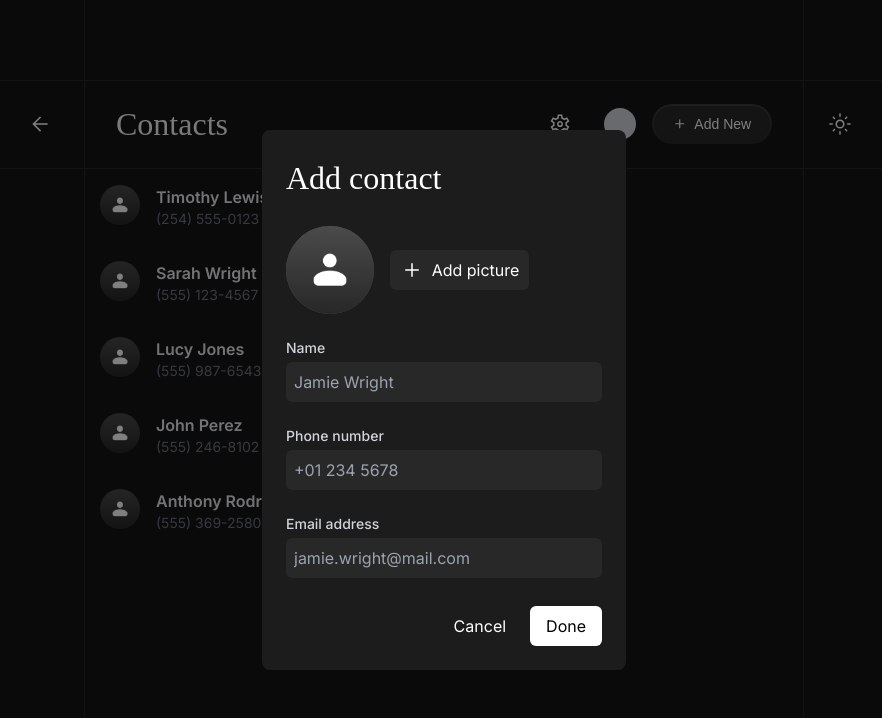
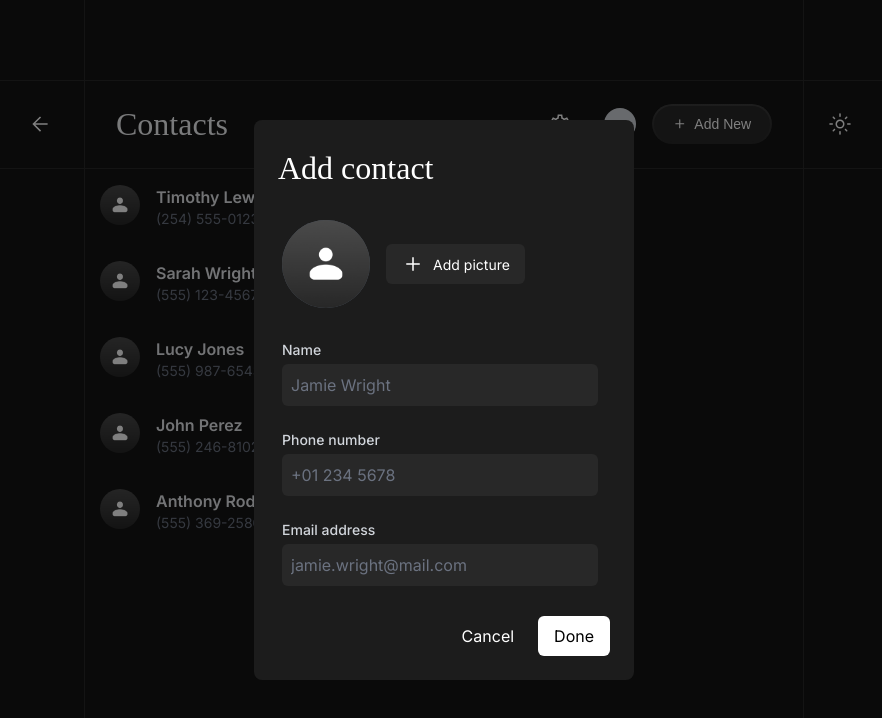
Before and after one commit to Jarsunkaev/contact_listing, a Next.js app: page / in a window 1280 px wide. Both pictures are taken after a click on the button "Add New". Shown: the top 718 px of the page, without its empty margins (196-1078 px from the left). Built offline with nearby package versions, Linux system fonts and the light colour scheme.

Commit message:
addContact modal finishing touches

```diff
--- a/components/AddContactModal.tsx
+++ b/components/AddContactModal.tsx
@@ -27,14 +27,22 @@ const AddContactModal = ({ isOpen, onClose, onAdd }: { isOpen: boolean; onClose:
     setPreviewUrl(null);
   };
 
+  const getInputStyle = (value: string) => `
+    w-[316px] text-white p-2 rounded-md
+    focus:outline-none focus:ring-1 focus:ring-[#4a4a4a]
+    placeholder-gray-500
+    transition-colors duration-200
+    ${value ? 'bg-[#414141] border border-[#4a4a4a]' : 'bg-[#282828] border border-transparent'}
+  `;
+
   if (!isOpen) return null;
 
   return (
     <div className="fixed inset-0 bg-black bg-opacity-50 flex items-center justify-center z-50 p-4">
-      <div className="bg-[#1C1C1C] text-white rounded-lg w-[364px] h-[540px] p-6 flex flex-col">
+      <div className="bg-[#1C1C1C] text-white rounded-lg w-[380px] h-[560px] p-6 flex flex-col">
         <h2 className="text-[32px] font-glysa mb-6">Add contact</h2>
-        <form onSubmit={handleSubmit} className="space-y-6 flex-grow overflow-y-auto">
-          <div className="flex items-center space-x-4">
+        <form onSubmit={handleSubmit} className="space-y-6 flex-grow overflow-y-auto w-full flex flex-col p-1">
+          <div className="flex items-center space-x-4 mb-2">
             <div className="w-[88px] h-[88px] bg-gray-600 rounded-full overflow-hidden flex-shrink-0 relative">
               <Image
                 src={previewUrl || "/profile.png"}
@@ -44,15 +52,25 @@ const AddContactModal = ({ isOpen, onClose, onAdd }: { isOpen: boolean; onClose:
               />
             </div>
             <div className="flex space-x-2">
-              {!previewUrl ? (
               <label
                 htmlFor="image-upload"
-                  className="w-[139px] h-[40px] bg-[#282828] text-white rounded-md hover:bg-[#353535] transition-colors flex items-center justify-center cursor-pointer"
+                className="w-[139px] h-[40px] bg-[#282828] text-white rounded-md hover:bg-[#353535] transition-colors flex items-center justify-center cursor-pointer text-[14px]"
               >
+                {!previewUrl ? (
+                  <>
                     <svg xmlns="http://www.w3.org/2000/svg" width="24" height="24" viewBox="0 0 24 24" fill="none" className="mr-2">
                       <path d="M11.25 18.75V12.75H5.25V11.25H11.25V5.25H12.75V11.25H18.75V12.75H12.75V18.75H11.25Z" fill="white"/>
                     </svg>
                     Add picture
+                  </>
+                ) : (
+                  <>
+                    <svg xmlns="http://www.w3.org/2000/svg" width="24" height="24" viewBox="0 0 24 24" fill="none" className="mr-2">
+                      <path d="M15.65 5.0001L11.975 8.6501L10.925 7.6001L12.775 5.7501H12C10.2667 5.7501 8.79167 6.36243 7.575 7.5871C6.35833 8.81243 5.75 10.3001 5.75 12.0501C5.75 12.4668 5.796 12.8791 5.888 13.2871C5.97933 13.6958 6.11667 14.1001 6.3 14.5001L5.175 15.6251C4.875 15.0584 4.646 14.4751 4.488 13.8751C4.32933 13.2751 4.25 12.6668 4.25 12.0501C4.25 9.88343 5.00433 8.04176 6.513 6.5251C8.021 5.00843 9.85 4.2501 12 4.2501H12.775L10.925 2.4001L11.975 1.3501L15.65 5.0001ZM8.35 19.0001L12.025 15.3501L13.075 16.4001L11.225 18.2501H12C13.7333 18.2501 15.2083 17.6378 16.425 16.4131C17.6417 15.1878 18.25 13.7001 18.25 11.9501C18.25 11.5334 18.2043 11.1208 18.113 10.7121C18.021 10.3041 17.8833 9.9001 17.7 9.5001L18.825 8.3751C19.125 8.94176 19.3543 9.5251 19.513 10.1251C19.671 10.7251 19.75 11.3334 19.75 11.9501C19.75 14.1168 18.996 15.9584 17.488 17.4751C15.9793 18.9918 14.15 19.7501 12 19.7501H11.225L13.075 21.6001L12.025 22.6501L8.35 19.0001Z" fill="white"/>
+                    </svg>
+                    Change picture
+                  </>
+                )}
                 <input
                   id="image-upload"
                   type="file"
@@ -61,24 +79,7 @@ const AddContactModal = ({ isOpen, onClose, onAdd }: { isOpen: boolean; onClose:
                   className="hidden"
                 />
               </label>
-              ) : (
-                <>
-                  <label
-                    htmlFor="image-upload"
-                    className="w-[164px] h-[40px] bg-[#282828] text-white rounded-md hover:bg-[#353535] transition-colors flex items-center justify-center cursor-pointer text-[14px]"
-                  >
-                    <svg xmlns="http://www.w3.org/2000/svg" width="24" height="24" viewBox="0 0 24 24" fill="none" className="mr-2">
-                      <path d="M15.65 5.0001L11.975 8.6501L10.925 7.6001L12.775 5.7501H12C10.2667 5.7501 8.79167 6.36243 7.575 7.5871C6.35833 8.81243 5.75 10.3001 5.75 12.0501C5.75 12.4668 5.796 12.8791 5.888 13.2871C5.97933 13.6958 6.11667 14.1001 6.3 14.5001L5.175 15.6251C4.875 15.0584 4.646 14.4751 4.488 13.8751C4.32933 13.2751 4.25 12.6668 4.25 12.0501C4.25 9.88343 5.00433 8.04176 6.513 6.5251C8.021 5.00843 9.85 4.2501 12 4.2501H12.775L10.925 2.4001L11.975 1.3501L15.65 5.0001ZM8.35 19.0001L12.025 15.3501L13.075 16.4001L11.225 18.2501H12C13.7333 18.2501 15.2083 17.6378 16.425 16.4131C17.6417 15.1878 18.25 13.7001 18.25 11.9501C18.25 11.5334 18.2043 11.1208 18.113 10.7121C18.021 10.3041 17.8833 9.9001 17.7 9.5001L18.825 8.3751C19.125 8.94176 19.3543 9.5251 19.513 10.1251C19.671 10.7251 19.75 11.3334 19.75 11.9501C19.75 14.1168 18.996 15.9584 17.488 17.4751C15.9793 18.9918 14.15 19.7501 12 19.7501H11.225L13.075 21.6001L12.025 22.6501L8.35 19.0001Z" fill="white"/>
-                    </svg>
-                    Change picture
-                    <input
-                      id="image-upload"
-                      type="file"
-                      accept="image/*"
-                      onChange={handleImageChange}
-                      className="hidden"
-                    />
-                  </label>
+              {previewUrl && (
                 <button
                   type="button"
                   onClick={handleDeleteImage}
@@ -88,11 +89,10 @@ const AddContactModal = ({ isOpen, onClose, onAdd }: { isOpen: boolean; onClose:
                     <path d="M3.3 16H10.7C10.7667 16 10.8333 15.9667 10.9 15.9C10.9667 15.8334 11 15.7667 11 15.7V6.00005H3V15.7C3 15.7667 3.03333 15.8334 3.1 15.9C3.16667 15.9667 3.23333 16 3.3 16ZM0.625 3.30005V1.80005H3.6L4.6 0.800049H9.4L10.4 1.80005H13.375V3.30005H0.625ZM3.3 17.5C2.8 17.5 2.375 17.3251 2.025 16.975C1.675 16.625 1.5 16.2 1.5 15.7V4.50005H12.5V15.7C12.5 16.2 12.325 16.625 11.975 16.975C11.625 17.3251 11.2 17.5 10.7 17.5H3.3ZM3 16H11C11 16 10.9667 16 10.9 16C10.8333 16 10.7667 16 10.7 16H3.3C3.23333 16 3.16667 16 3.1 16C3.03333 16 3 16 3 16Z" fill="white"/>
                   </svg>
                 </button>
-                </>
               )}
             </div>
           </div>
-          <div>
+          <div className="w-full flex flex-col">
             <label htmlFor="name" className="block text-sm font-medium text-gray-300 mb-1">Name</label>
             <input
               id="name"
@@ -100,10 +100,10 @@ const AddContactModal = ({ isOpen, onClose, onAdd }: { isOpen: boolean; onClose:
               placeholder="Jamie Wright"
               value={name}
               onChange={(e) => setName(e.target.value)}
-              className="w-full bg-[#282828] text-white p-2 rounded-md"
+              className={getInputStyle(name)}
             />
           </div>
-          <div>
+          <div className="w-full flex flex-col">
             <label htmlFor="phone" className="block text-sm font-medium text-gray-300 mb-1">Phone number</label>
             <input
               id="phone"
@@ -111,10 +111,10 @@ const AddContactModal = ({ isOpen, onClose, onAdd }: { isOpen: boolean; onClose:
               placeholder="+01 234 5678"
               value={phone}
               onChange={(e) => setPhone(e.target.value)}
-              className="w-full bg-[#282828] text-white p-2 rounded-md"
+              className={getInputStyle(phone)}
             />
           </div>
-          <div>
+          <div className="w-full flex flex-col">
             <label htmlFor="email" className="block text-sm font-medium text-gray-300 mb-1">Email address</label>
             <input
               id="email"
@@ -122,11 +122,11 @@ const AddContactModal = ({ isOpen, onClose, onAdd }: { isOpen: boolean; onClose:
               placeholder="jamie.wright@mail.com"
               value={email}
               onChange={(e) => setEmail(e.target.value)}
-              className="w-full bg-[#282828] text-white p-2 rounded-md"
+              className={getInputStyle(email)}
             />
           </div>
         </form>
-        <div className="flex justify-end space-x-2 mt-6">
+        <div className="flex justify-end space-x-2 mt-4 w-full">
           <button
             type="button"
             onClick={onClose}
```
Lines whose indentation alone changed are shown as unchanged.
